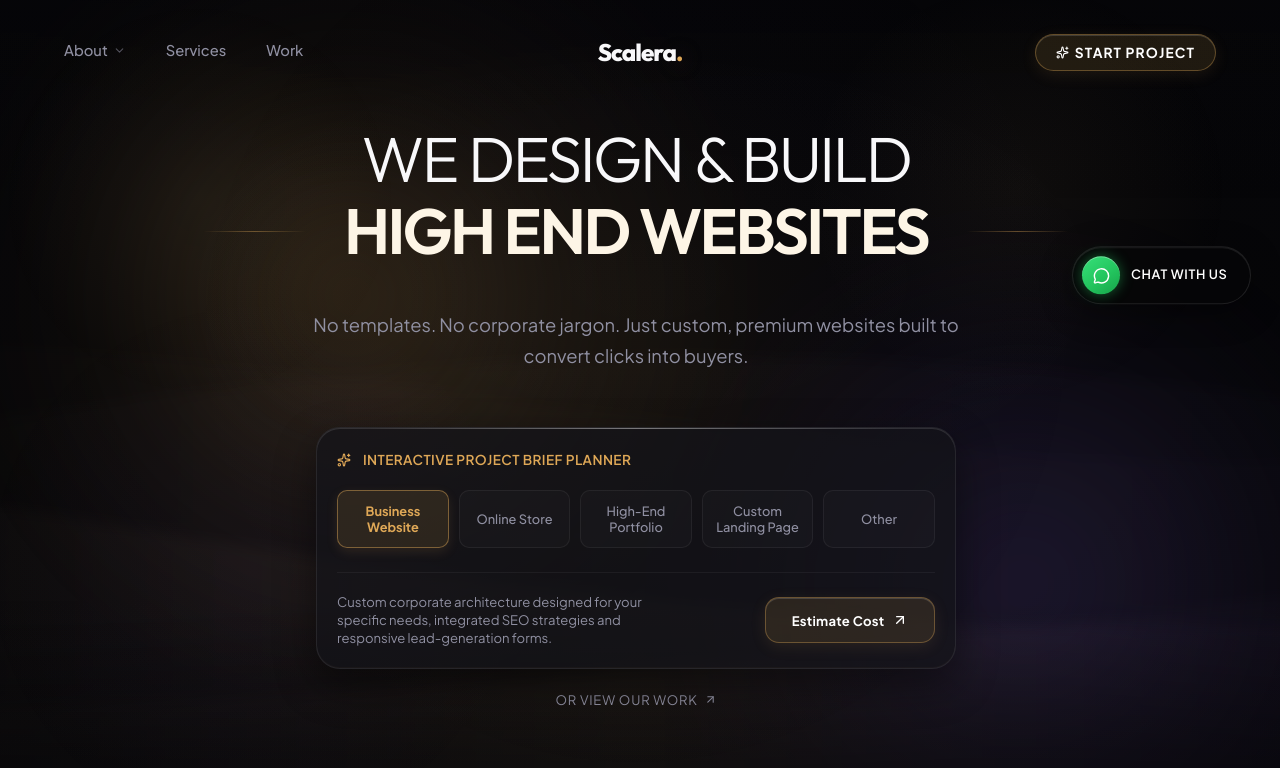
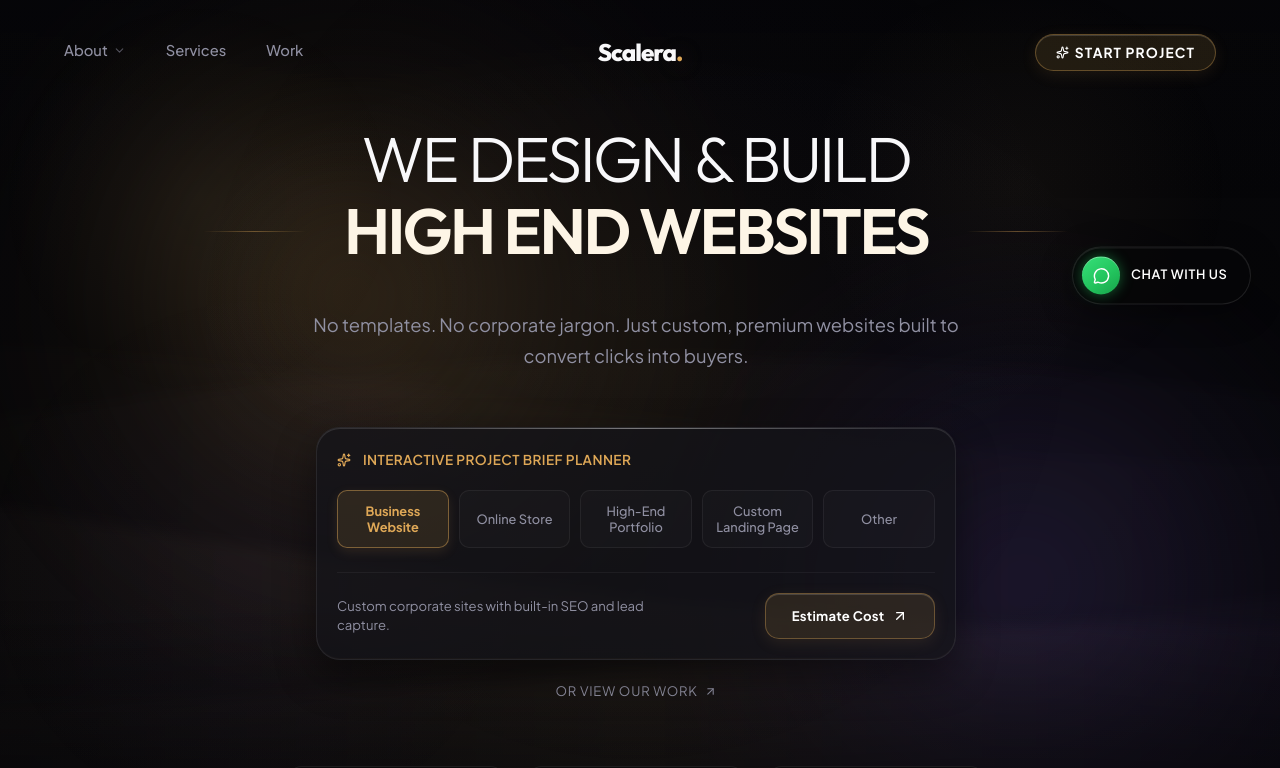
Before and after one commit to sherhanabid123-debug/Scalera, a React (Vite) app: page / in a window 1280 px wide. Shown: the top 768 px of the page. Built offline with nearby package versions, Linux system fonts and the light colour scheme.

Commit message:
Auto-save: 2026-07-06 17:35:52

```diff
--- a/src/components/sections/Hero.jsx
+++ b/src/components/sections/Hero.jsx
@@ -13,11 +13,11 @@ const stats = [
 ];
 
 const nicheDescriptions = {
-  "Business Website": "Custom corporate architecture designed for your specific needs, integrated SEO strategies and responsive lead-generation forms.",
-  "Online Store": "Configuring secure payment checkouts, dynamic inventory grids, and conversion rate optimizations.",
-  "High-End Portfolio": "Structuring bespoke layouts, smooth GSAP transitions, and interactive digital art displays.",
-  "Custom Landing Page": "Designing high-impact single-page scroll layouts, interactive micro-animations, and direct user funnels.",
-  "Other": "Scoping custom backend systems, advanced web application features, and unique branding assets."
+  "Business Website": "Custom corporate sites with built-in SEO and lead capture.",
+  "Online Store": "Secure checkouts and dynamic inventory built to convert.",
+  "High-End Portfolio": "Bespoke layouts with smooth, interactive motion.",
+  "Custom Landing Page": "High-impact single-page funnels that drive action.",
+  "Other": "Custom platforms, web apps, and unique brand builds."
 };
 
 const Hero = () => {
```
